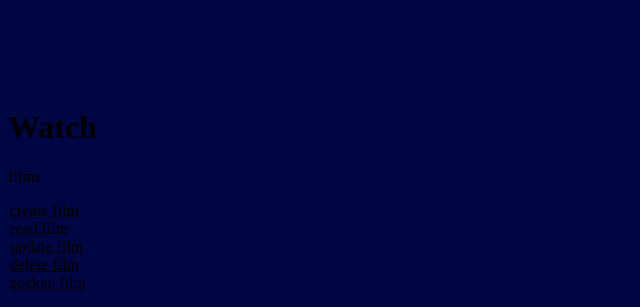
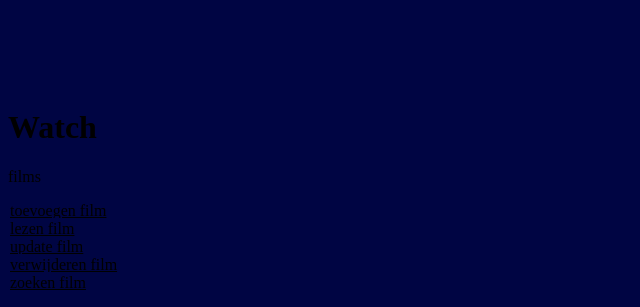
Before and after one commit to Omario010/Project4Git, a PHP site: page /home.php in a window 1280 px wide. Shown: the part 70-377 px from the top of the page, without its empty margins (0-640 px from the left). Run offline with PHP 8.4, Linux system fonts and the light colour scheme.

Commit message:
Update home.php

```diff
--- a/home.php
+++ b/home.php
@@ -14,10 +14,10 @@
 
 
         <p>films</p>
-        <a href="createFilmFormulier1.php">    create film</a><br/>
-        <a href="readFilmFormulier.php">       read film </a></br>
+        <a href="createFilmFormulier1.php">    toevoegen film</a><br/>
+        <a href="readFilmFormulier.php">       lezen film </a></br>
         <a href="updateFilmFormulier1.php">    update film </a><br/>
-        <a href="deleteFilmFormulier1.php">    delete film </a><br/>
+        <a href="deleteFilmFormulier1.php">    verwijderen film </a><br/>
         <a href="searchFilmFormulier1.php">    zoeken film </a><br/>
         <br>
         <img src="images/popcorn-1433327_1280.jpg" alt="popcorn" style="width:300px;height:300px;">
```
